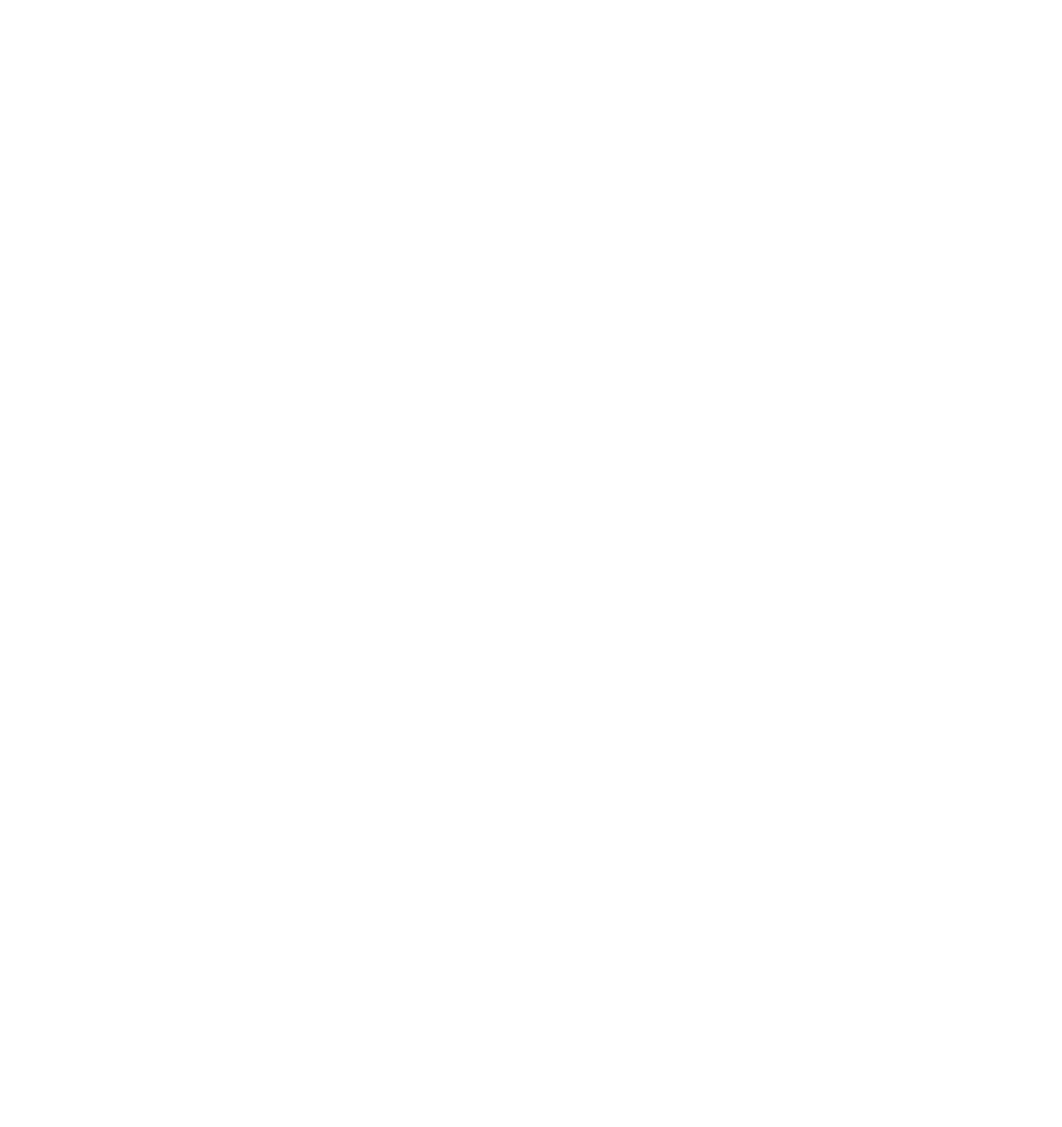
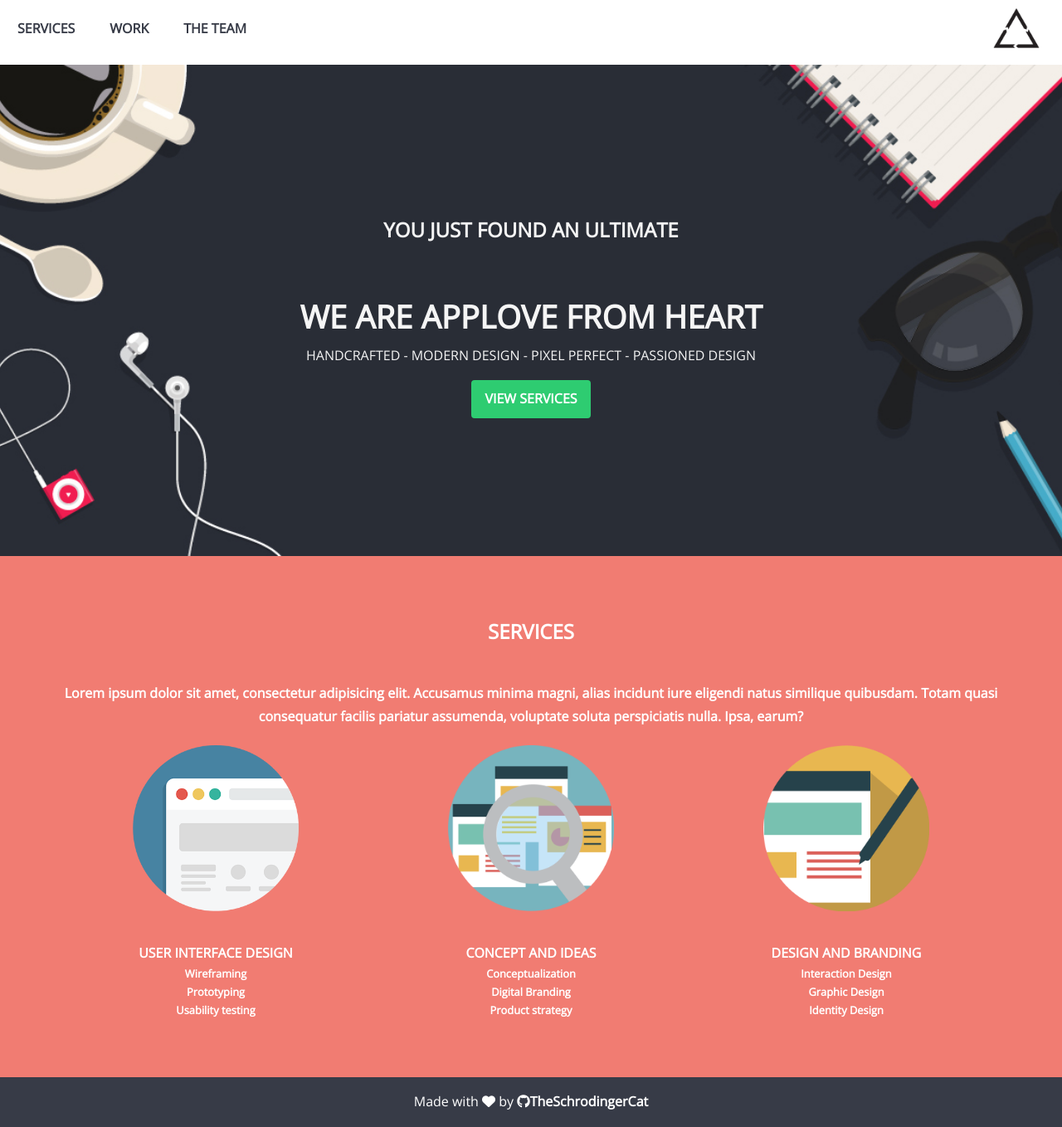
Before and after one commit to TheSchrodingerCat/app-love-flex, a plain HTML site: page index.html in a window 1280 px wide. Shown: the whole page at 83% size. Before the commit the page ends 800 px from the top, so only its background shows below. Drawn offline with nearby package versions, Linux system fonts and the light colour scheme.

Commit message:
ej guiado listo

```diff
--- a/css/main.css
+++ b/css/main.css
@@ -3,5 +3,108 @@ body {
   font-size: 16px;
   line-height: 1.71429;
   background-color: #fff;
-  /* Enlaza la tipografia Open Sans */
+  font-family: 'Open Sans', sans-serif;
 }
+
+.link{
+  font-weight: 700;
+  padding: 21px;
+  display: inline-block;
+}
+
+a {
+  color: #373B47;
+  text-decoration: none;
+}
+
+/* contenedor flexbox */
+.flex-container{
+	display: flex;
+}
+
+/*menu*/
+.menu{
+	background-color: white;
+	position: fixed;
+	top: 0;
+	left: 0;
+	width: 100%;
+}
+
+.menu.flex-container{
+	justify-content: flex-start;
+}
+
+.logo-container{
+	margin-left: auto;
+	margin-right: 20px;
+}
+
+.flex-container .logo{
+	width: 70px;
+	height: 70px;
+}
+
+/*seccion home*/
+
+#home{
+	height: 600px;
+	margin-top: 70px;
+
+	background-image: url(../assets/images/bg-home.jpg);
+	background-position: center;
+	background-size: cover;
+	background-attachment: fixed; /*fija el fondo como parallax*/
+	background-repeat: no-repeat;
+
+	justify-content: center;
+	align-items: center;
+	flex-direction: column;
+
+	color: whitesmoke;
+}
+
+.text-home{
+	font-size: 2.4em;
+}
+
+/*boton*/
+.btn-home{
+	border: 2px solid rgb(46,204,113);
+	color: white;
+	width: 11%;
+	height: 7%;
+	display: flex;
+	justify-content: center;
+	align-items: center;
+	font-weight: bold;
+	border-radius: 4px;
+	background-color: rgb(46,204,113);
+}
+
+/*services*/
+#services{
+	background-color: #F17C72;
+	text-align: center;
+	color: #fff;
+	padding: 70px;
+}
+
+#services.flex-container{
+	justify-content: space-around;
+	flex-wrap: wrap;
+}
+
+.box-services{
+	font-size: 1.2em;
+	font-weight: bold;
+}
+
+footer{
+	background-color: rgb(55, 59, 71);
+	color: white;
+	display: flex;
+	justify-content: center;
+	align-items: center;
+
+}
--- a/index.html
+++ b/index.html
@@ -4,16 +4,73 @@
 	<meta charset="UTF-8">
 	<title>AppLove with Flexbox</title>
 	<!-- Importa fontAwesome -->
-
+	<script src="https://use.fontawesome.com/be0dd1e218.js"></script>
 	<!-- Importa la fuente del proyecto (Open Sans de Google Fonts (https://fonts.google.com) -->
-
+	<link href="https://fonts.googleapis.com/css?family=Open+Sans" rel="stylesheet">
 	<!-- Enlaza tu CSS reutilizable aquí (common.css) -->
-
+	<link rel="stylesheet" href="css/common.css">
 	<!-- Enlaza tu CSS del proyecto aquí -->
-
+	<link rel="stylesheet" href="css/main.css">
 </head>
 <body>
+	<!-- barra de navegacion -->
+	<nav class="menu flex-container">
+		<a href="#" class="text-uppercase link">Services</a>
+		<a href="#" class="text-uppercase link">Work</a>
+		<a href="#" class="text-uppercase link">The team</a>
+		<div class="logo-container">
+			<img src="assets/images/logo-r.png" alt="Logo" class="logo" width="70">
+		</div>
+	</nav>
+
+	<!-- home -->
+	<section id="home" class="flex-container">
+		<h2>YOU JUST FOUND AN ULTIMATE</h2>
+		<h1 class="text-uppercase text-home mb-0">we are applove from heart</h1>
+		<p class="text-uppercase mt-0">HANDCRAFTED - MODERN DESIGN - PIXEL PERFECT - PASSIONED DESIGN</p>
+		<a href="#services" class="text-uppercase btn-home">View services</a>
+	</section>
+
+	<!-- services -->
+	<section id="services" class="flex-container">
+		<h2 class="text-uppercase text-services mt-0">Services</h2>
+		<h4>
+			Lorem ipsum dolor sit amet, consectetur adipisicing elit. Accusamus minima magni, alias incidunt iure eligendi natus similique quibusdam. Totam quasi consequatur facilis pariatur assumenda, voluptate soluta perspiciatis nulla. Ipsa, earum?
+		</h4>
+		<div class="box-services">
+			<img src="assets/images/website.png" alt="Website" width="200">
+			<h5 class="mb-0">USER INTERFACE DESIGN</h5>
+			<h6 class="mb-0 mt-0">Wireframing</h6>
+			<h6 class="mb-0 mt-0">Prototyping</h6>
+			<h6 class="mb-0 mt-0">Usability testing</h6>
+		</div>
+		<div class="box-services">
+			<img src="assets/images/img-1.png" alt="Img-1" width="200">
+			<h5 class="mb-0">CONCEPT AND IDEAS</h5>
+			<h6 class="mb-0 mt-0">Conceptualization</h6>
+			<h6 class="mb-0 mt-0">Digital Branding</h6>
+			<h6 class="mb-0 mt-0">Product strategy</h6>
+		</div>
+		<div class="box-services">
+			<img src="assets/images/lapiz.png" alt="Lapiz" width="200">
+			<h5 class="mb-0">DESIGN AND BRANDING</h5>
+			<h6 class="mb-0 mt-0">Interaction Design</h6>
+			<h6 class="mb-0 mt-0">Graphic Design</h6>
+			<h6 class="mb-0 mt-0">Identity Design</h6>
+		</div>
+	</section>
+
+	<!-- footer -->
+	<footer>
+		<p>
+			Made with <i class="fa fa-heart" aria-hidden="true"></i> by <i class="fa fa-github" aria-hidden="true" width="20"></i><b>TheSchrodingerCat</b>
+		</p>
+	</footer>
+
 
 	<!-- Enlaza tu JS del proyecto aquí -->
+	<script src="js/app.js"></script>
 </body>
 </html>
+
+<!-- div>a+p+img (para incluir mas de un tipo de elemento en un contenedor) -->
```
